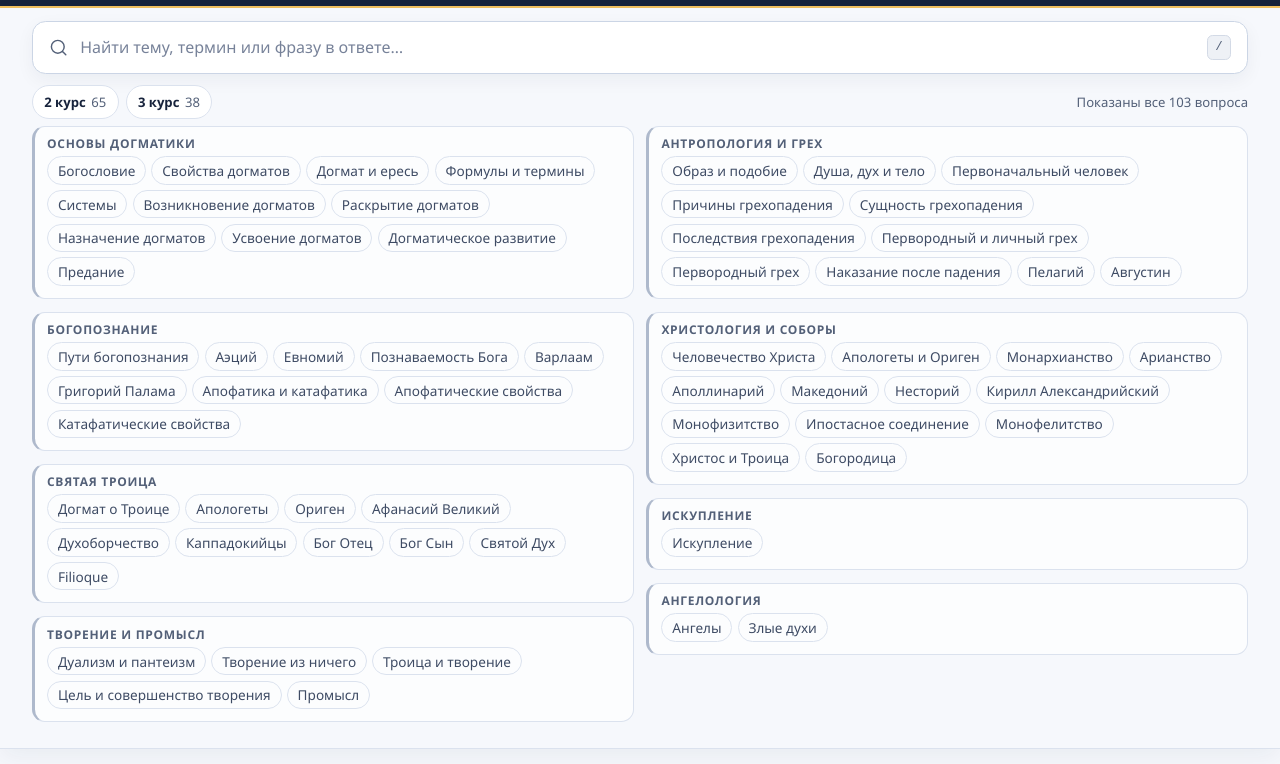
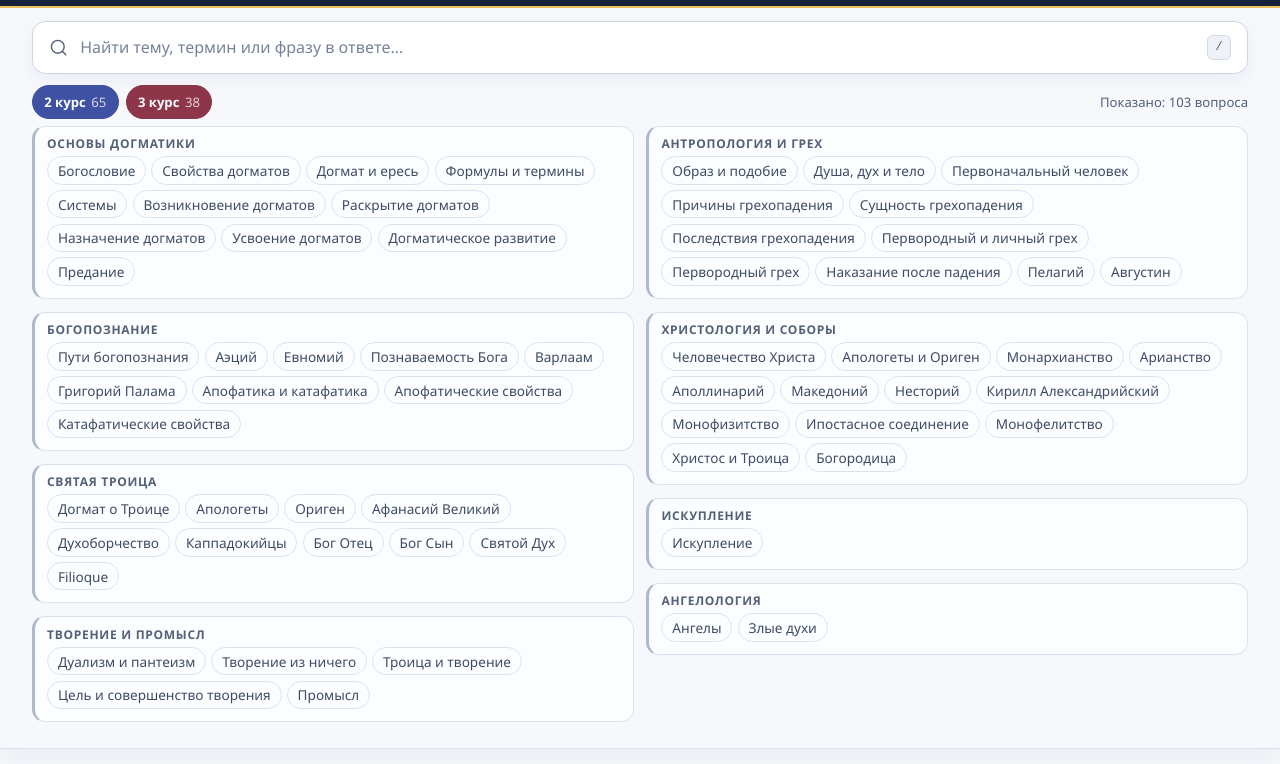
Before and after one commit to VAtapin/pmds, a plain HTML site: page dist/index.html in a window 1280 px wide. Shown: the part 36-800 px from the top of the page. Drawn offline with Linux system fonts and the light colour scheme.

Commit message:
Add course visibility toggles

```diff
--- a/dist/app.js
+++ b/dist/app.js
@@ -1,5 +1,9 @@
 (() => {
   'use strict';
+
+  if (['#course-2', '#course-3'].includes(window.location.hash)) {
+    window.history.replaceState(null, '', `${window.location.pathname}${window.location.search}`);
+  }
 
   const data = window.QUESTIONS_DATA;
   const questions = data.questions;
@@ -9,7 +13,10 @@
   const resultCount = document.querySelector('#result-count');
   const resetButton = document.querySelector('#reset-button');
   const emptyState = document.querySelector('#empty-state');
+  const emptyMessage = document.querySelector('#empty-message');
   const emptyReset = document.querySelector('#empty-reset');
+  const courseToggles = document.querySelectorAll('[data-course-toggle]');
+  const activeCourses = new Set([2, 3]);
   let activeTag = '';
 
   const normalize = (value) => value
@@ -84,13 +91,24 @@
   ];
 
   const buildTagCloud = () => {
+    const availableTags = new Set(
+      questions
+        .filter((question) => activeCourses.has(question.course))
+        .flatMap((question) => question.tags)
+    );
+
+    if (activeTag && !availableTags.has(activeTag)) activeTag = '';
+    tagCloud.replaceChildren();
+
     filterGroups.forEach((group) => {
+      const visibleTags = group.tags.filter((tag) => availableTags.has(tag));
+      if (!visibleTags.length) return;
       const groupBlock = document.createElement('section');
       groupBlock.className = 'filter-group';
       groupBlock.innerHTML = `<h3>${group.title}</h3><div class="filter-buttons"></div>`;
       const buttonsRoot = groupBlock.querySelector('.filter-buttons');
 
-      group.tags.forEach((tag) => {
+      visibleTags.forEach((tag) => {
         const button = document.createElement('button');
         button.type = 'button';
         button.dataset.tag = tag;
@@ -106,8 +124,6 @@
       tagCloud.append(groupBlock);
     });
   };
-
-  buildTagCloud();
 
   const buildCard = (question, rawQuery) => {
     const details = document.createElement('details');
@@ -151,7 +167,9 @@
 
   const render = () => {
     const rawQuery = searchInput.value.trim();
-    const filtered = questions.filter((question) => matchesFilters(question, rawQuery));
+    const availableQuestions = questions.filter((question) => activeCourses.has(question.course));
+    buildTagCloud();
+    const filtered = availableQuestions.filter((question) => matchesFilters(question, rawQuery));
     sectionsRoot.replaceChildren();
 
     [2, 3].forEach((course) => {
@@ -181,10 +199,16 @@
     document.querySelectorAll('[data-tag]').forEach((button) => {
       button.setAttribute('aria-pressed', String(button.dataset.tag === activeTag));
     });
-    resultCount.textContent = filtered.length === questions.length
-      ? `Показаны все ${questions.length} вопроса`
-      : `Найдено: ${filtered.length} из ${questions.length}`;
-    resetButton.hidden = !rawQuery && !activeTag;
+    courseToggles.forEach((button) => {
+      button.setAttribute('aria-pressed', String(activeCourses.has(Number(button.dataset.courseToggle))));
+    });
+    resultCount.textContent = filtered.length === availableQuestions.length && !rawQuery && !activeTag
+      ? `Показано: ${filtered.length} ${pluralize(filtered.length)}`
+      : `Найдено: ${filtered.length} из ${availableQuestions.length}`;
+    resetButton.hidden = !rawQuery && !activeTag && activeCourses.size === 2;
+    emptyMessage.textContent = activeCourses.size
+      ? 'По этому запросу ничего не найдено.'
+      : 'Выберите 2 или 3 курс выше.';
     emptyState.hidden = filtered.length > 0;
     sectionsRoot.hidden = filtered.length === 0;
   };
@@ -200,6 +224,9 @@
 
   const reset = () => {
     activeTag = '';
+    activeCourses.clear();
+    activeCourses.add(2);
+    activeCourses.add(3);
     searchInput.value = '';
     render();
     searchInput.focus();
@@ -210,6 +237,17 @@
   searchInput.addEventListener('input', () => {
     window.clearTimeout(debounceId);
     debounceId = window.setTimeout(updateFilters, 60);
+  });
+  courseToggles.forEach((button) => {
+    button.addEventListener('click', () => {
+      const course = Number(button.dataset.courseToggle);
+      if (activeCourses.has(course)) {
+        activeCourses.delete(course);
+      } else {
+        activeCourses.add(course);
+      }
+      updateFilters();
+    });
   });
   resetButton.addEventListener('click', reset);
   emptyReset.addEventListener('click', reset);
--- a/dist/index.html
+++ b/dist/index.html
@@ -34,10 +34,10 @@
         </label>
 
         <div class="quick-row">
-          <nav class="course-jumps" aria-label="Переход к курсу">
-            <a href="#course-2">2 курс <span id="jump-count-2">65</span></a>
-            <a href="#course-3">3 курс <span id="jump-count-3">38</span></a>
-          </nav>
+          <div class="course-jumps" role="group" aria-label="Курсы для показа">
+            <button type="button" data-course-toggle="2" aria-pressed="true">2 курс <span id="jump-count-2">65</span></button>
+            <button type="button" data-course-toggle="3" aria-pressed="true">3 курс <span id="jump-count-3">38</span></button>
+          </div>
           <button class="reset-button" id="reset-button" type="button" hidden>Сбросить фильтры</button>
           <p class="result-count" id="result-count" aria-live="polite">Показаны все 103 вопроса</p>
         </div>
@@ -51,7 +51,7 @@
     <div class="content-shell">
       <div id="course-sections"></div>
       <section class="empty-state" id="empty-state" hidden>
-        <p>По этому запросу ничего не найдено.</p>
+        <p id="empty-message">По этому запросу ничего не найдено.</p>
         <button type="button" id="empty-reset">Показать все вопросы</button>
       </section>
     </div>
--- a/dist/styles.css
+++ b/dist/styles.css
@@ -197,7 +197,7 @@ kbd {
   gap: 0.45rem;
 }
 
-.course-jumps a,
+.course-jumps button,
 .reset-button,
 .tag-cloud button,
 .empty-state button {
@@ -208,7 +208,7 @@ kbd {
   transition: transform 140ms ease, border-color 140ms ease, background 140ms ease;
 }
 
-.course-jumps a {
+.course-jumps button {
   display: inline-flex;
   align-items: center;
   gap: 0.35rem;
@@ -219,13 +219,37 @@ kbd {
   font-weight: 700;
 }
 
-.course-jumps a span {
+.course-jumps button span {
   color: var(--ink-soft);
   font-weight: 500;
 }
 
-.course-jumps a:hover,
-.course-jumps a:focus-visible,
+.course-jumps button[aria-pressed="true"] {
+  color: white;
+}
+
+.course-jumps button[data-course-toggle="2"][aria-pressed="true"] {
+  background: var(--course-2);
+  border-color: var(--course-2);
+}
+
+.course-jumps button[data-course-toggle="3"][aria-pressed="true"] {
+  background: var(--course-3);
+  border-color: var(--course-3);
+}
+
+.course-jumps button[aria-pressed="true"] span {
+  color: rgba(255, 255, 255, 0.78);
+}
+
+.course-jumps button[aria-pressed="false"] {
+  color: #68748a;
+  background: #eef1f6;
+  border-color: #d6dce7;
+}
+
+.course-jumps button:hover,
+.course-jumps button:focus-visible,
 .tag-cloud button:hover,
 .tag-cloud button:focus-visible {
   border-color: #8a96aa;
```
Also changed, not shown: PROJECT_STATUS.md (+5 -1 lines), README.md.
